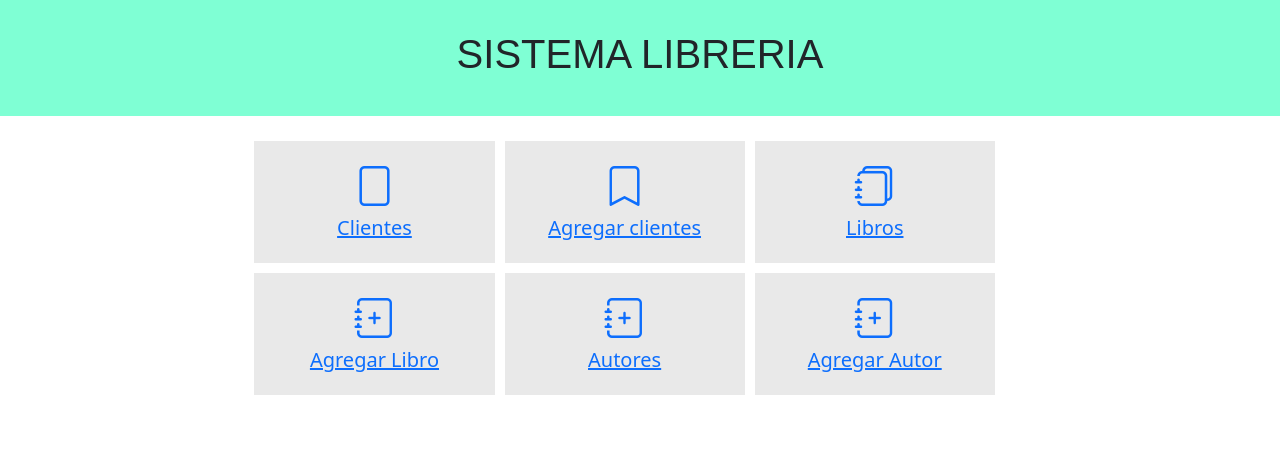
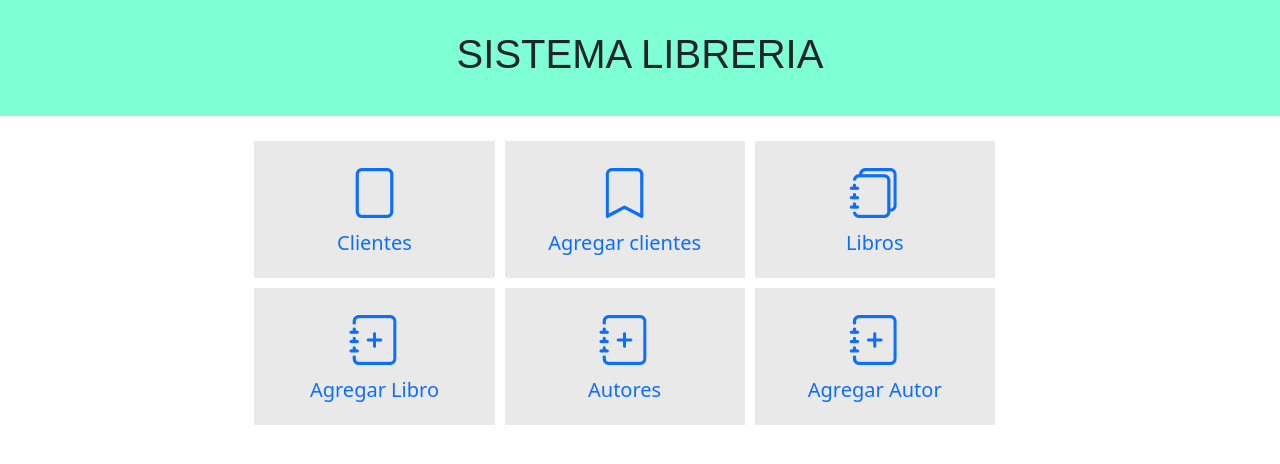
Before and after one commit to Anthhhony/eva3_proyecto_biblioteca, a Django app: page / in a window 1280 px wide. Shown: the top 464 px of the page. Run offline with Django 3.2, Linux system fonts and the light colour scheme.

Commit message:
commit 18

```diff
--- a/eva2Project/static/css/stylesMenu.css
+++ b/eva2Project/static/css/stylesMenu.css
@@ -9,5 +9,5 @@
     background-color: rgb(233, 233, 233);
     margin: 5px; padding: 15px;
     text-align: center;
-    font-size: 40px;
+    font-size: 50px;
 }
--- a/eva2Project/templates/templatesApp/menu.html
+++ b/eva2Project/templates/templatesApp/menu.html
@@ -16,46 +16,49 @@
                 <div class="col-md-3 service" id="divOption" >
                     <a href="{%url "lista-clientes"%}">
                         <i class="bi bi-file"></i>
-                        <h5>Clientes</h5>
                     </a>
-
-            </div>
+                    <h5 style="color: rgb(13,110,253,1)">Clientes</h5>
+                </div>
 
                 <div class="col-md-3 service" id="divOption" >
                     <a href="{%url "agregar-cliente" %}">
                         <i class="bi bi-bookmark"></i>
-                        <h5>Agregar clientes</h5>
+
                     </a>
-
+                    <h5 style="color: rgb(13,110,253,1)">Agregar clientes</h5>
                 </div>
 
 
             <div class="col-md-3 service" id="divOption">
                 <a href="{%url "lista-libros" %}">
                     <i class="bi bi-journals"></i>
-                    <h5>Libros</h5>
+
                 </a>
+                <h5 style="color: rgb(13,110,253,1)">Libros</h5>
             </div>
 
             <div class="col-md-3 service" id="divOption" >
                 <a href="{%url "agregar-libro" %}">
                     <i class="bi bi-journal-plus"></i>
-                    <h5>Agregar Libro</h5>
+
                 </a>
+                <h5 style="color: rgb(13,110,253,1)">Agregar Libro</h5>
             </div>
 
             <div class="col-md-3 service" id="divOption" >
                 <a href="{%url "lista-autores" %}">
                     <i class="bi bi-journal-plus"></i>
-                    <h5>Autores</h5>
+
                 </a>
+                <h5 style="color: rgb(13,110,253,1)">Autores</h5>
             </div>
 
             <div class="col-md-3 service" id="divOption" >
                 <a href="{%url "agregar-autores" %}">
                     <i class="bi bi-journal-plus"></i>
-                    <h5>Agregar Autor</h5>
+
                 </a>
+                <h5 style="color: rgb(13,110,253,1)">Agregar Autor</h5>
             </div>
 
         </div>
--- a/eva2Project/templates/templatesApp/vistaLibros.html
+++ b/eva2Project/templates/templatesApp/vistaLibros.html
@@ -67,7 +67,9 @@
     {% else %}
 
     <div class="TitleHead" ><h1>NO HAY REGISTROS</h1></div>
+
     <a href="../registroLibro" class="btn btn-primary">REGISTRAR LIBRO</a>
+    <br>
 
     {% endif %}
     <br>
```
